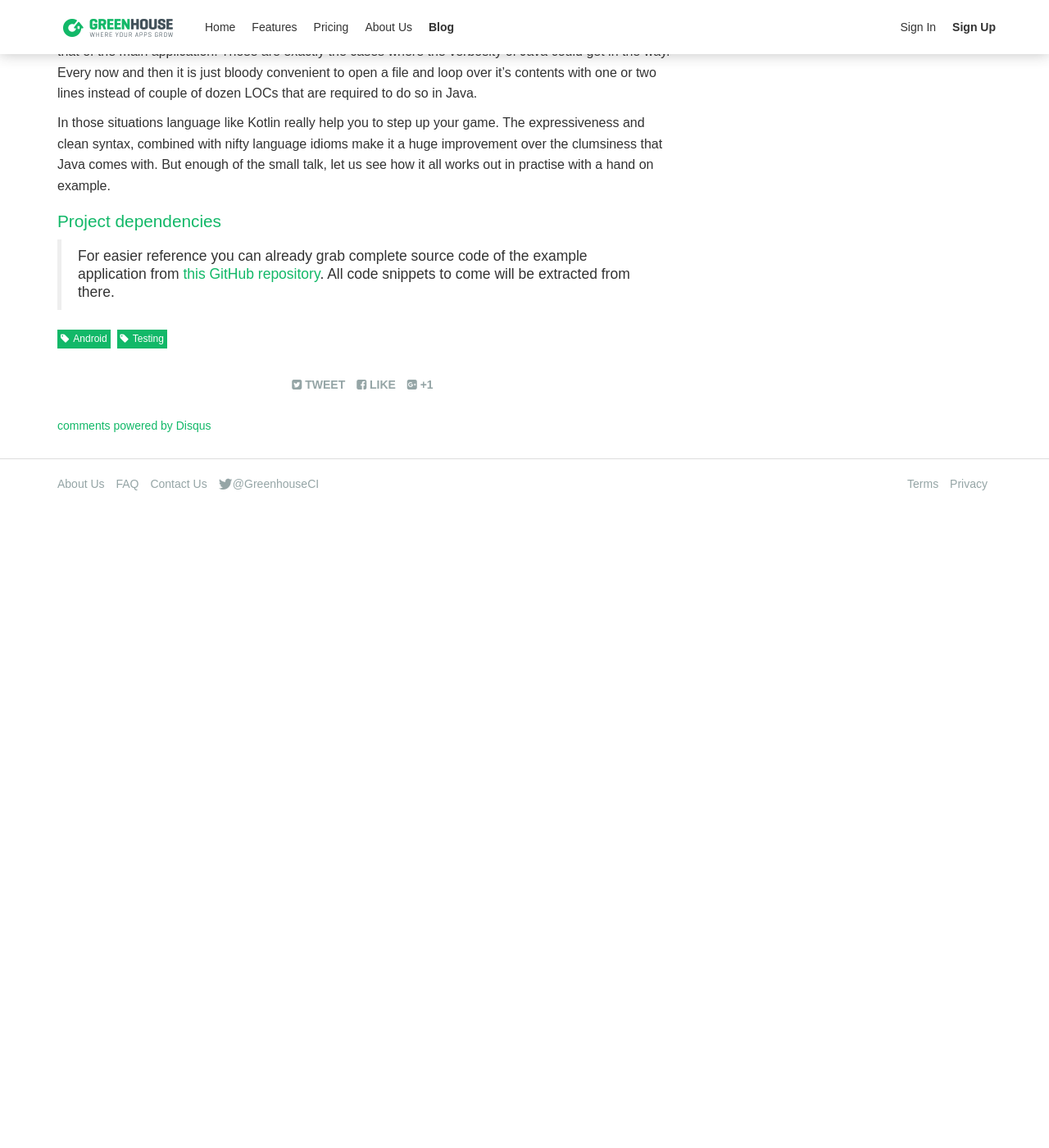
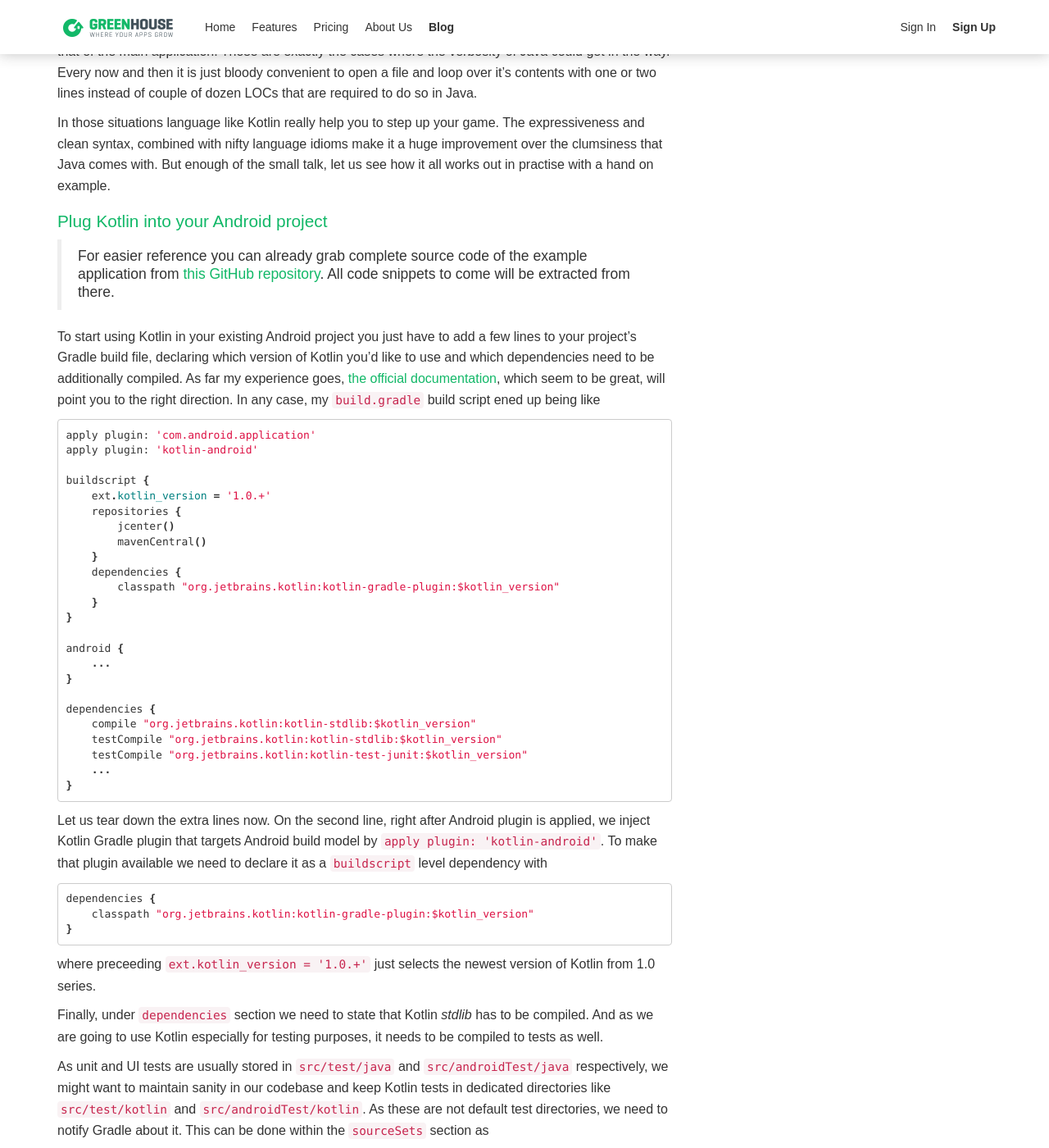
Before and after one commit to GreenhouseCI/blog.greenhouseci.com, a Jekyll site: the page built from _posts/2016-05-05-android-testing-with-kotlin.md, in a window 1280 px wide and 1400 px high, scrolled down 961 px. Shown: the whole window at 82% size. Built offline with Jekyll 4.4.1, drawn with Linux system fonts in a browser that asks for light colours; nearby versions of some CDN libraries; comment, search, counter and statistics services are not loaded; before the commit the page ends 1591 px from its top, so only the background shows below that; some of the changed text lies outside the part shown.

Commit message:
Android-Kotlin: build script changes

````diff
--- a/_posts/2016-05-05-android-testing-with-kotlin.md
+++ b/_posts/2016-05-05-android-testing-with-kotlin.md
@@ -65,12 +65,72 @@
 improvement over the clumsiness that Java comes with. But enough of the small talk,
 let us see how it all works out in practise with a hand on example.
 
-## Project dependencies
+## Plug Kotlin into your Android project
 
 > For easier reference you can already grab complete source code of the example
 > application from [this GitHub repository](https://github.com/priitlatt/kotlin-tests).
 > All code snippets to come will be extracted from there.
 
+To start using Kotlin in your existing Android project you just have to add a few lines to your
+project's Gradle build file, declaring which version of Kotlin you'd like to use and
+which dependencies need to be additionally compiled. As far my experience goes, [the official documentation](https://kotlinlang.org/docs/reference/using-gradle.html), which seem to be great, will point you to the right direction. In any case, my `build.gradle` build script ened up being like
+
+```groovy
+apply plugin: 'com.android.application'
+apply plugin: 'kotlin-android'
+
+buildscript {
+    ext.kotlin_version = '1.0.+'
+    repositories {
+        jcenter()
+        mavenCentral()
+    }
+    dependencies {
+        classpath "org.jetbrains.kotlin:kotlin-gradle-plugin:$kotlin_version"
+    }
+}
+
+android {
+    ...
+}
+
+dependencies {
+    compile "org.jetbrains.kotlin:kotlin-stdlib:$kotlin_version"
+    testCompile "org.jetbrains.kotlin:kotlin-stdlib:$kotlin_version"
+    testCompile "org.jetbrains.kotlin:kotlin-test-junit:$kotlin_version"
+    ...
+}
+```
+
+Let us tear down the extra lines now. On the second line, right after Android plugin is applied,
+we inject Kotlin Gradle plugin that targets Android build model by
+`apply plugin: 'kotlin-android'`.
+To make that plugin available we need to declare it as a `buildscript` level dependency with
+
+```groovy
+dependencies {
+    classpath "org.jetbrains.kotlin:kotlin-gradle-plugin:$kotlin_version"
+}
+```
+where preceeding `ext.kotlin_version = '1.0.+'` just selects the newest version of Kotlin from
+1.0 series.
+
+Finally, under `dependencies` section we need to state that Kotlin _stdlib_ has to be compiled.
+And as we are going to use Kotlin especially for testing purposes, it needs to be compiled to
+tests as well.
+
+As unit and UI tests are usually stored in `src/test/java` and `src/androidTest/java` respectively, we might want to maintain sanity in our codebase and keep Kotlin tests in dedicated directories like `src/test/kotlin` and `src/androidTest/kotlin`. As these are not default test directories, we need to notify Gradle about it. This can be done within the `sourceSets` section as
+
+```groovy
+android {
+    ...
+    sourceSets {
+        test.java.srcDirs += 'src/test/kotlin'
+        androidTest.java.srcDirs += 'src/androidTest/kotlin'
+    }
+}
+```
+
 <!-- ## Common pitfalls/It's not all roses -->
 
 <!-- ## What good are tests if they are not executed? -->
````
